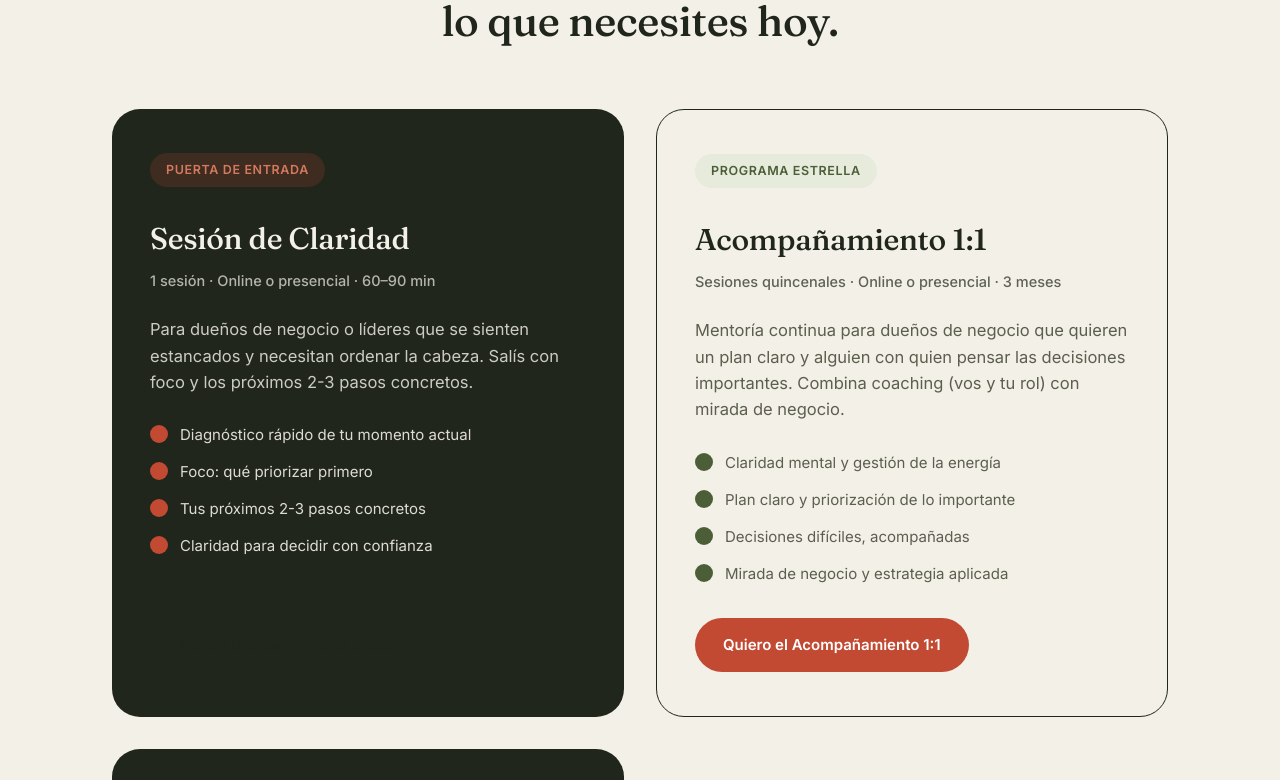
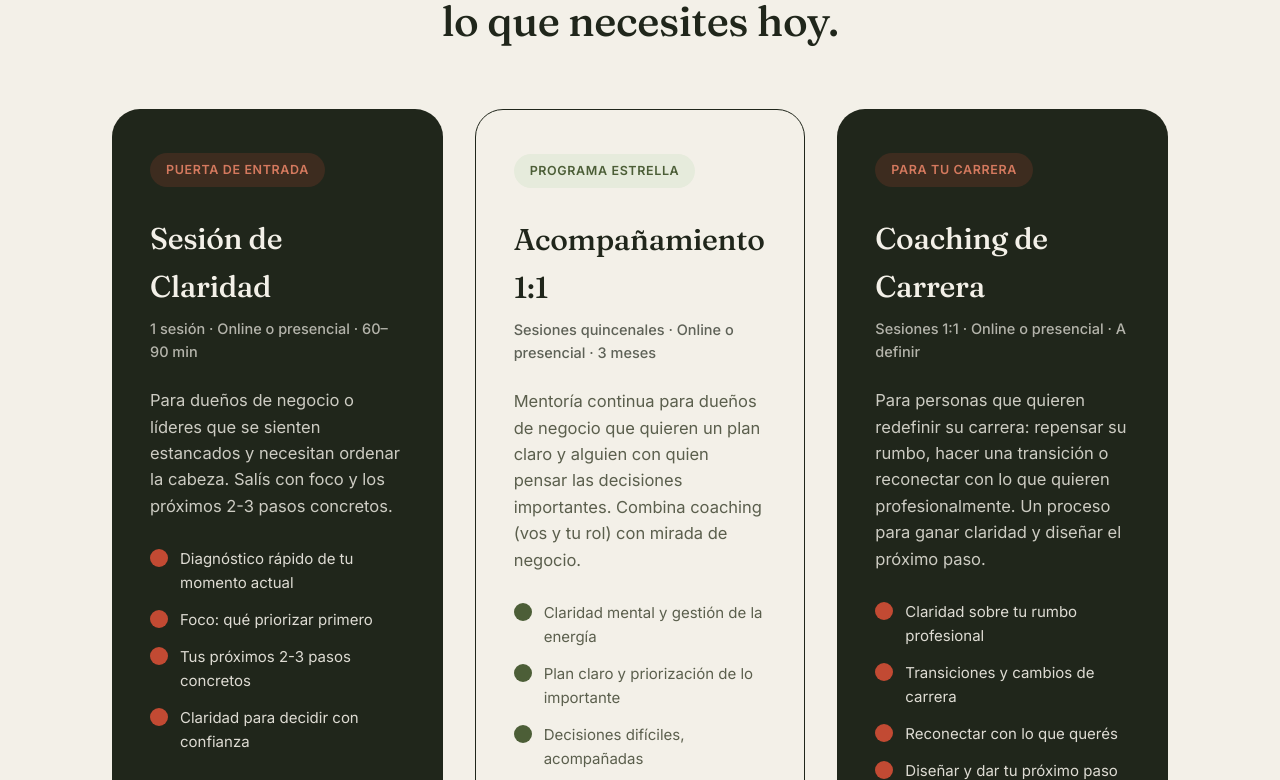
Before and after one commit to sofiadestefano-eng/sofiaweb, a React (Vite) app: page / in a window 1280 px wide. Shown: the part 3980-4760 px from the top of the page. Built offline with nearby package versions, Linux system fonts and the light colour scheme.

Commit message:
Update index.css

```diff
--- a/src/index.css
+++ b/src/index.css
@@ -451,7 +451,7 @@
   /* ===== SERVICIOS ===== */
   .services-grid{
     display:grid;
-    grid-template-columns:1fr 1fr;
+    grid-template-columns:repeat(3, 1fr);
     gap:32px;
   }
   .service-card{
```
